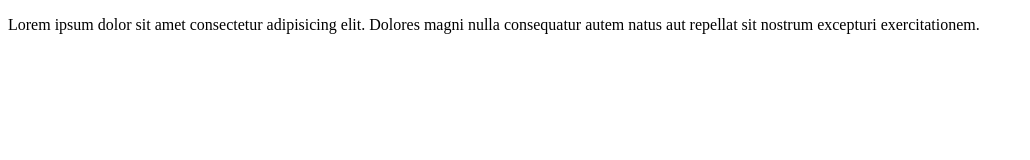
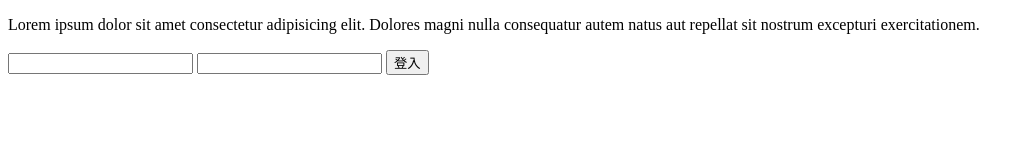
Before and after one commit to arthur3000-tw/Udemy_Full_Stack_Ch11, a plain HTML site: page index.html in a window 1280 px wide. Shown: the whole page, without its empty margins (0-1030 px from the left). Drawn offline with Linux system fonts and the light colour scheme.

Commit message:
Add a login form

```diff
--- a/index.html
+++ b/index.html
@@ -11,5 +11,10 @@
       nulla consequatur autem natus aut repellat sit nostrum excepturi
       exercitationem.
     </p>
+    <form action="">
+        <input type="email">
+        <input type="password" name="" id="">
+        <button>登入</button>
+    </form>
   </body>
 </html>
```
